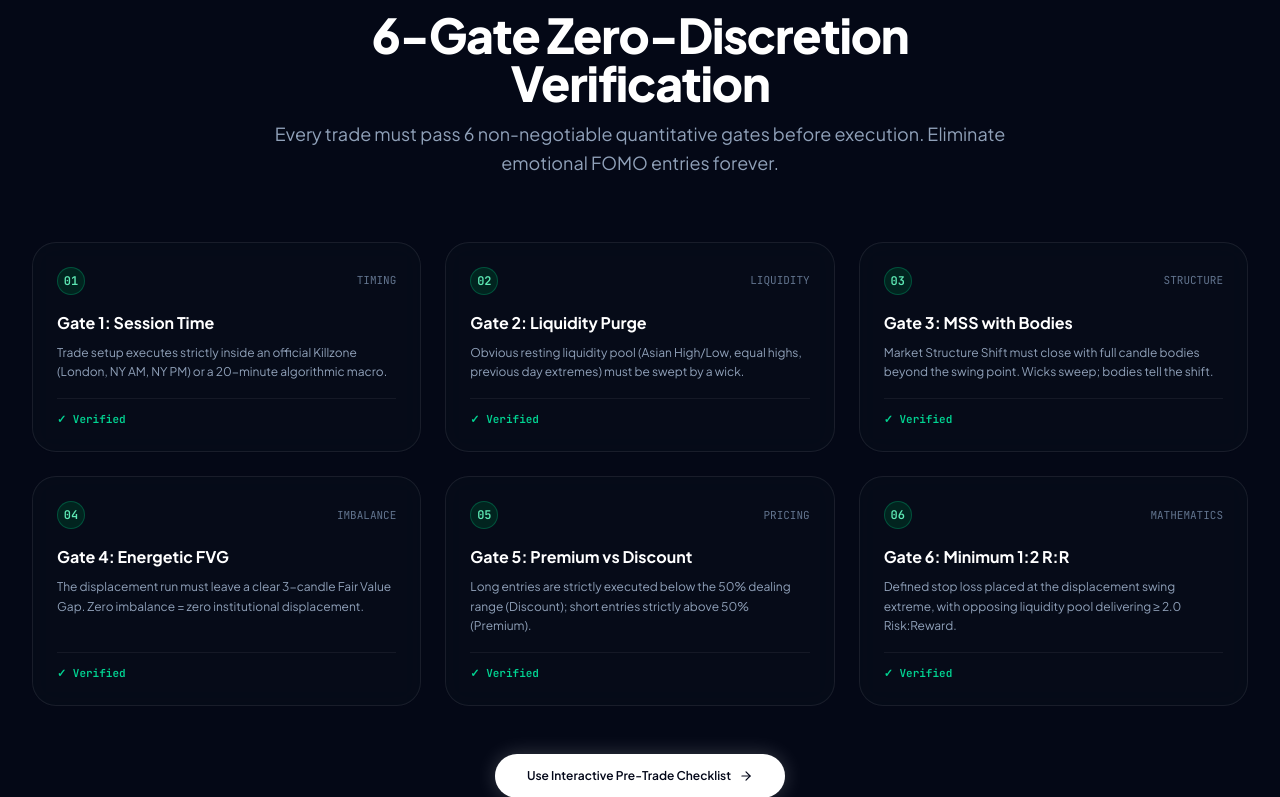
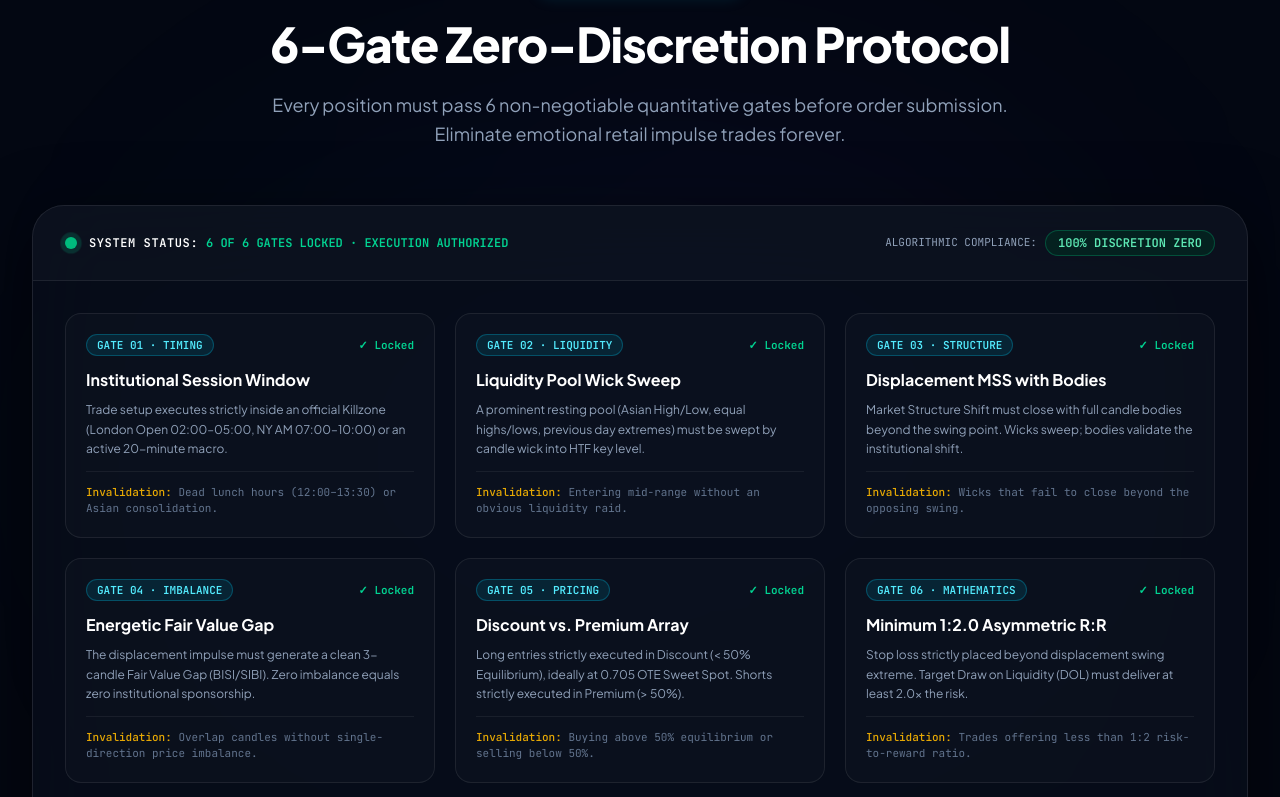
Before and after one commit to rimraf-adi/ict, a Next.js app: page / in a window 1280 px wide. Shown: the part 2523-3320 px from the top of the page. Built offline with nearby package versions, Linux system fonts and the light colour scheme.

Commit message:
redesign 6-gate execution verification chassis

```diff
--- a/src/app/page.tsx
+++ b/src/app/page.tsx
@@ -581,146 +581,219 @@ export default function HomePage() {
 
 
 
-      {/* FEATURE C: 6-GATE EXECUTION RULEBOOK */}
-      <section className="py-24 bg-[#040816] border-t border-white/[0.08]">
-        <div className="mx-auto max-w-7xl px-4 sm:px-6 lg:px-8">
+      {/* -------------------------------------------------------------------- */}
+      {/* 3. EXECUTION GOVERNANCE: 6-GATE PRE-FLIGHT VERIFICATION CHASSIS      */}
+      {/* -------------------------------------------------------------------- */}
+      <section className="py-24 bg-[#030712] border-t border-white/[0.08] relative overflow-hidden">
 
-          <div className="text-center max-w-3xl mx-auto mb-16">
-            <span className="px-3.5 py-1 rounded-full bg-purple-950/60 text-purple-300 text-xs font-mono font-semibold border border-purple-500/30">
-              03 / RISK GOVERNANCE
-            </span>
-            <h2 className="mt-4 text-3xl sm:text-5xl font-extrabold tracking-tight text-white">
-              6-Gate Zero-Discretion Verification
+        {/* Subtle background glow */}
+        <div className="absolute top-1/2 left-1/2 -translate-x-1/2 -translate-y-1/2 w-[800px] h-[500px] bg-gradient-to-tr from-cyan-500/10 via-blue-600/5 to-purple-600/10 rounded-full blur-[140px] pointer-events-none" />
+
+        <div className="relative mx-auto max-w-7xl px-4 sm:px-6 lg:px-8">
+
+          {/* Header */}
+          <div className="text-center max-w-3xl mx-auto mb-14">
+            <div className="inline-flex items-center gap-2 px-3.5 py-1 rounded-full bg-cyan-950/60 border border-cyan-500/30 text-cyan-300 text-xs font-mono font-medium shadow-[0_0_15px_rgba(6,182,212,0.15)] mb-4">
+              <span>✦</span>
+              <span>RISK GOVERNANCE ENGINE</span>
+            </div>
+            <h2 className="text-3xl sm:text-5xl font-extrabold tracking-tight text-white leading-tight">
+              6-Gate Zero-Discretion Protocol
             </h2>
-            <p className="mt-3 text-slate-400 text-base sm:text-lg leading-relaxed">
-              Every trade must pass 6 non-negotiable quantitative gates before execution. Eliminate emotional FOMO entries forever.
+            <p className="mt-4 text-slate-400 text-base sm:text-lg leading-relaxed">
+              Every position must pass 6 non-negotiable quantitative gates before order submission. Eliminate emotional retail impulse trades forever.
             </p>
           </div>
 
-          <div className="grid grid-cols-1 sm:grid-cols-2 lg:grid-cols-3 gap-6">
+          {/* Master Institutional Verification Chassis */}
+          <div className="rounded-[32px] border border-white/10 bg-[#080d1a]/85 backdrop-blur-2xl shadow-[0_20px_70px_rgba(0,0,0,0.6)] overflow-hidden">
+
+            {/* Chassis Header Bar */}
+            <div className="flex flex-wrap items-center justify-between gap-4 p-6 sm:px-8 border-b border-white/[0.08] bg-white/[0.02]">
+              <div className="flex items-center gap-3">
+                <span className="flex h-3 w-3 relative">
+                  <span className="animate-ping absolute inline-flex h-full w-full rounded-full bg-emerald-400 opacity-75" />
+                  <span className="relative inline-flex rounded-full h-3 w-3 bg-emerald-500" />
+                </span>
+                <div className="font-mono text-xs">
+                  <span className="font-bold text-white tracking-wider">SYSTEM STATUS: </span>
+                  <span className="text-emerald-400 font-semibold">6 OF 6 GATES LOCKED · EXECUTION AUTHORIZED</span>
+                </div>
+              </div>
+
+              <div className="flex items-center gap-2 text-xs font-mono">
+                <span className="text-slate-400 text-[11px] hidden sm:inline">ALGORITHMIC COMPLIANCE:</span>
+                <span className="px-3 py-1 rounded-full bg-emerald-950/60 border border-emerald-500/30 text-emerald-300 font-bold">
+                  100% DISCRETION ZERO
+                </span>
+              </div>
+            </div>
+
+            {/* The 6 Sequential Pipeline Gates */}
+            <div className="p-6 sm:p-8 grid grid-cols-1 md:grid-cols-2 lg:grid-cols-3 gap-5">
+
               {/* Gate 1 */}
-            <div className="p-6 rounded-[24px] bg-[#080d1a]/70 border border-white/[0.08] hover:border-emerald-500/30 flex flex-col justify-between backdrop-blur-md transition-all hover:-translate-y-1">
+              <div className="group relative rounded-2xl border border-white/[0.08] bg-white/[0.02] hover:bg-white/[0.04] p-5 transition-all duration-200 hover:border-cyan-500/40 flex flex-col justify-between">
                 <div>
-                <div className="flex items-center justify-between mb-4">
-                  <span className="h-7 w-7 rounded-full bg-emerald-950/80 border border-emerald-500/30 text-emerald-300 font-mono text-xs font-bold flex items-center justify-center">
-                    01
+                  <div className="flex items-center justify-between mb-3">
+                    <span className="px-2.5 py-0.5 rounded-full bg-cyan-950/60 border border-cyan-500/30 font-mono text-[11px] font-bold text-cyan-300">
+                      GATE 01 · TIMING
                     </span>
-                  <span className="text-[11px] font-mono text-slate-500 uppercase">Timing</span>
+                    <span className="text-[11px] font-mono text-emerald-400 font-semibold flex items-center gap-1">
+                      <span>✓ Locked</span>
+                    </span>
                   </div>
-                <h4 className="text-base font-bold text-white mb-2">Gate 1: Session Time</h4>
-                <p className="text-xs text-slate-400 leading-relaxed font-sans">
-                  Trade setup executes strictly inside an official Killzone (London, NY AM, NY PM) or a 20-minute algorithmic macro.
+                  <h4 className="text-base font-bold text-white mb-2 group-hover:text-cyan-200 transition-colors">
+                    Institutional Session Window
+                  </h4>
+                  <p className="text-xs text-slate-400 leading-relaxed font-sans mb-3">
+                    Trade setup executes strictly inside an official Killzone (London Open 02:00–05:00, NY AM 07:00–10:00) or an active 20-minute macro.
                   </p>
                 </div>
-              <div className="mt-4 pt-3 border-t border-white/[0.06] font-mono text-[11px] text-emerald-400 font-semibold flex items-center gap-1.5">
-                <span>✓ Verified</span>
+                <div className="pt-3 border-t border-white/[0.06] text-[11px] font-mono text-slate-500">
+                  <span className="text-amber-400/90 font-medium">Invalidation: </span>
+                  <span>Dead lunch hours (12:00–13:30) or Asian consolidation.</span>
                 </div>
               </div>
 
               {/* Gate 2 */}
-            <div className="p-6 rounded-[24px] bg-[#080d1a]/70 border border-white/[0.08] hover:border-emerald-500/30 flex flex-col justify-between backdrop-blur-md transition-all hover:-translate-y-1">
+              <div className="group relative rounded-2xl border border-white/[0.08] bg-white/[0.02] hover:bg-white/[0.04] p-5 transition-all duration-200 hover:border-cyan-500/40 flex flex-col justify-between">
                 <div>
-                <div className="flex items-center justify-between mb-4">
-                  <span className="h-7 w-7 rounded-full bg-emerald-950/80 border border-emerald-500/30 text-emerald-300 font-mono text-xs font-bold flex items-center justify-center">
-                    02
+                  <div className="flex items-center justify-between mb-3">
+                    <span className="px-2.5 py-0.5 rounded-full bg-cyan-950/60 border border-cyan-500/30 font-mono text-[11px] font-bold text-cyan-300">
+                      GATE 02 · LIQUIDITY
                     </span>
-                  <span className="text-[11px] font-mono text-slate-500 uppercase">Liquidity</span>
+                    <span className="text-[11px] font-mono text-emerald-400 font-semibold flex items-center gap-1">
+                      <span>✓ Locked</span>
+                    </span>
                   </div>
-                <h4 className="text-base font-bold text-white mb-2">Gate 2: Liquidity Purge</h4>
-                <p className="text-xs text-slate-400 leading-relaxed font-sans">
-                  Obvious resting liquidity pool (Asian High/Low, equal highs, previous day extremes) must be swept by a wick.
+                  <h4 className="text-base font-bold text-white mb-2 group-hover:text-cyan-200 transition-colors">
+                    Liquidity Pool Wick Sweep
+                  </h4>
+                  <p className="text-xs text-slate-400 leading-relaxed font-sans mb-3">
+                    A prominent resting pool (Asian High/Low, equal highs/lows, previous day extremes) must be swept by candle wick into HTF key level.
                   </p>
                 </div>
-              <div className="mt-4 pt-3 border-t border-white/[0.06] font-mono text-[11px] text-emerald-400 font-semibold flex items-center gap-1.5">
-                <span>✓ Verified</span>
+                <div className="pt-3 border-t border-white/[0.06] text-[11px] font-mono text-slate-500">
+                  <span className="text-amber-400/90 font-medium">Invalidation: </span>
+                  <span>Entering mid-range without an obvious liquidity raid.</span>
                 </div>
               </div>
 
               {/* Gate 3 */}
-            <div className="p-6 rounded-[24px] bg-[#080d1a]/70 border border-white/[0.08] hover:border-emerald-500/30 flex flex-col justify-between backdrop-blur-md transition-all hover:-translate-y-1">
+              <div className="group relative rounded-2xl border border-white/[0.08] bg-white/[0.02] hover:bg-white/[0.04] p-5 transition-all duration-200 hover:border-cyan-500/40 flex flex-col justify-between">
                 <div>
-                <div className="flex items-center justify-between mb-4">
-                  <span className="h-7 w-7 rounded-full bg-emerald-950/80 border border-emerald-500/30 text-emerald-300 font-mono text-xs font-bold flex items-center justify-center">
-                    03
+                  <div className="flex items-center justify-between mb-3">
+                    <span className="px-2.5 py-0.5 rounded-full bg-cyan-950/60 border border-cyan-500/30 font-mono text-[11px] font-bold text-cyan-300">
+                      GATE 03 · STRUCTURE
                     </span>
-                  <span className="text-[11px] font-mono text-slate-500 uppercase">Structure</span>
+                    <span className="text-[11px] font-mono text-emerald-400 font-semibold flex items-center gap-1">
+                      <span>✓ Locked</span>
+                    </span>
                   </div>
-                <h4 className="text-base font-bold text-white mb-2">Gate 3: MSS with Bodies</h4>
-                <p className="text-xs text-slate-400 leading-relaxed font-sans">
-                  Market Structure Shift must close with full candle bodies beyond the swing point. Wicks sweep; bodies tell the shift.
+                  <h4 className="text-base font-bold text-white mb-2 group-hover:text-cyan-200 transition-colors">
+                    Displacement MSS with Bodies
+                  </h4>
+                  <p className="text-xs text-slate-400 leading-relaxed font-sans mb-3">
+                    Market Structure Shift must close with full candle bodies beyond the swing point. Wicks sweep; bodies validate the institutional shift.
                   </p>
                 </div>
-              <div className="mt-4 pt-3 border-t border-white/[0.06] font-mono text-[11px] text-emerald-400 font-semibold flex items-center gap-1.5">
-                <span>✓ Verified</span>
+                <div className="pt-3 border-t border-white/[0.06] text-[11px] font-mono text-slate-500">
+                  <span className="text-amber-400/90 font-medium">Invalidation: </span>
+                  <span>Wicks that fail to close beyond the opposing swing.</span>
                 </div>
               </div>
 
               {/* Gate 4 */}
-            <div className="p-6 rounded-[24px] bg-[#080d1a]/70 border border-white/[0.08] hover:border-emerald-500/30 flex flex-col justify-between backdrop-blur-md transition-all hover:-translate-y-1">
+              <div className="group relative rounded-2xl border border-white/[0.08] bg-white/[0.02] hover:bg-white/[0.04] p-5 transition-all duration-200 hover:border-cyan-500/40 flex flex-col justify-between">
                 <div>
-                <div className="flex items-center justify-between mb-4">
-                  <span className="h-7 w-7 rounded-full bg-emerald-950/80 border border-emerald-500/30 text-emerald-300 font-mono text-xs font-bold flex items-center justify-center">
-                    04
+                  <div className="flex items-center justify-between mb-3">
+                    <span className="px-2.5 py-0.5 rounded-full bg-cyan-950/60 border border-cyan-500/30 font-mono text-[11px] font-bold text-cyan-300">
+                      GATE 04 · IMBALANCE
                     </span>
-                  <span className="text-[11px] font-mono text-slate-500 uppercase">Imbalance</span>
+                    <span className="text-[11px] font-mono text-emerald-400 font-semibold flex items-center gap-1">
+                      <span>✓ Locked</span>
+                    </span>
                   </div>
-                <h4 className="text-base font-bold text-white mb-2">Gate 4: Energetic FVG</h4>
-                <p className="text-xs text-slate-400 leading-relaxed font-sans">
-                  The displacement run must leave a clear 3-candle Fair Value Gap. Zero imbalance = zero institutional displacement.
+                  <h4 className="text-base font-bold text-white mb-2 group-hover:text-cyan-200 transition-colors">
+                    Energetic Fair Value Gap
+                  </h4>
+                  <p className="text-xs text-slate-400 leading-relaxed font-sans mb-3">
+                    The displacement impulse must generate a clean 3-candle Fair Value Gap (BISI/SIBI). Zero imbalance equals zero institutional sponsorship.
                   </p>
                 </div>
-              <div className="mt-4 pt-3 border-t border-white/[0.06] font-mono text-[11px] text-emerald-400 font-semibold flex items-center gap-1.5">
-                <span>✓ Verified</span>
+                <div className="pt-3 border-t border-white/[0.06] text-[11px] font-mono text-slate-500">
+                  <span className="text-amber-400/90 font-medium">Invalidation: </span>
+                  <span>Overlap candles without single-direction price imbalance.</span>
                 </div>
               </div>
 
               {/* Gate 5 */}
-            <div className="p-6 rounded-[24px] bg-[#080d1a]/70 border border-white/[0.08] hover:border-emerald-500/30 flex flex-col justify-between backdrop-blur-md transition-all hover:-translate-y-1">
+              <div className="group relative rounded-2xl border border-white/[0.08] bg-white/[0.02] hover:bg-white/[0.04] p-5 transition-all duration-200 hover:border-cyan-500/40 flex flex-col justify-between">
                 <div>
-                <div className="flex items-center justify-between mb-4">
-                  <span className="h-7 w-7 rounded-full bg-emerald-950/80 border border-emerald-500/30 text-emerald-300 font-mono text-xs font-bold flex items-center justify-center">
-                    05
+                  <div className="flex items-center justify-between mb-3">
+                    <span className="px-2.5 py-0.5 rounded-full bg-cyan-950/60 border border-cyan-500/30 font-mono text-[11px] font-bold text-cyan-300">
+                      GATE 05 · PRICING
                     </span>
-                  <span className="text-[11px] font-mono text-slate-500 uppercase">Pricing</span>
+                    <span className="text-[11px] font-mono text-emerald-400 font-semibold flex items-center gap-1">
+                      <span>✓ Locked</span>
+                    </span>
                   </div>
-                <h4 className="text-base font-bold text-white mb-2">Gate 5: Premium vs Discount</h4>
-                <p className="text-xs text-slate-400 leading-relaxed font-sans">
-                  Long entries are strictly executed below the 50% dealing range (Discount); short entries strictly above 50% (Premium).
+                  <h4 className="text-base font-bold text-white mb-2 group-hover:text-cyan-200 transition-colors">
+                    Discount vs. Premium Array
+                  </h4>
+                  <p className="text-xs text-slate-400 leading-relaxed font-sans mb-3">
+                    Long entries strictly executed in Discount (&lt; 50% Equilibrium), ideally at 0.705 OTE Sweet Spot. Shorts strictly executed in Premium (&gt; 50%).
                   </p>
                 </div>
-              <div className="mt-4 pt-3 border-t border-white/[0.06] font-mono text-[11px] text-emerald-400 font-semibold flex items-center gap-1.5">
-                <span>✓ Verified</span>
+                <div className="pt-3 border-t border-white/[0.06] text-[11px] font-mono text-slate-500">
+                  <span className="text-amber-400/90 font-medium">Invalidation: </span>
+                  <span>Buying above 50% equilibrium or selling below 50%.</span>
                 </div>
               </div>
 
               {/* Gate 6 */}
-            <div className="p-6 rounded-[24px] bg-[#080d1a]/70 border border-white/[0.08] hover:border-emerald-500/30 flex flex-col justify-between backdrop-blur-md transition-all hover:-translate-y-1">
+              <div className="group relative rounded-2xl border border-white/[0.08] bg-white/[0.02] hover:bg-white/[0.04] p-5 transition-all duration-200 hover:border-cyan-500/40 flex flex-col justify-between">
                 <div>
-                <div className="flex items-center justify-between mb-4">
-                  <span className="h-7 w-7 rounded-full bg-emerald-950/80 border border-emerald-500/30 text-emerald-300 font-mono text-xs font-bold flex items-center justify-center">
-                    06
+                  <div className="flex items-center justify-between mb-3">
+                    <span className="px-2.5 py-0.5 rounded-full bg-cyan-950/60 border border-cyan-500/30 font-mono text-[11px] font-bold text-cyan-300">
+                      GATE 06 · MATHEMATICS
                     </span>
-                  <span className="text-[11px] font-mono text-slate-500 uppercase">Mathematics</span>
+                    <span className="text-[11px] font-mono text-emerald-400 font-semibold flex items-center gap-1">
+                      <span>✓ Locked</span>
+                    </span>
                   </div>
-                <h4 className="text-base font-bold text-white mb-2">Gate 6: Minimum 1:2 R:R</h4>
-                <p className="text-xs text-slate-400 leading-relaxed font-sans">
-                  Defined stop loss placed at the displacement swing extreme, with opposing liquidity pool delivering ≥ 2.0 Risk:Reward.
+                  <h4 className="text-base font-bold text-white mb-2 group-hover:text-cyan-200 transition-colors">
+                    Minimum 1:2.0 Asymmetric R:R
+                  </h4>
+                  <p className="text-xs text-slate-400 leading-relaxed font-sans mb-3">
+                    Stop loss strictly placed beyond displacement swing extreme. Target Draw on Liquidity (DOL) must deliver at least 2.0x the risk.
                   </p>
                 </div>
-              <div className="mt-4 pt-3 border-t border-white/[0.06] font-mono text-[11px] text-emerald-400 font-semibold flex items-center gap-1.5">
-                <span>✓ Verified</span>
-              </div>
+                <div className="pt-3 border-t border-white/[0.06] text-[11px] font-mono text-slate-500">
+                  <span className="text-amber-400/90 font-medium">Invalidation: </span>
+                  <span>Trades offering less than 1:2 risk-to-reward ratio.</span>
                 </div>
               </div>
 
-          <div className="mt-12 text-center">
+            </div>
+
+            {/* Chassis Footer Bar & Action */}
+            <div className="p-6 sm:px-8 border-t border-white/[0.08] bg-white/[0.02] flex flex-col sm:flex-row items-center justify-between gap-4">
+              <div className="text-xs font-mono text-slate-400 flex items-center gap-2">
+                <span className="text-cyan-400">✦</span>
+                <span>All 6 gates must pass simultaneously before order execution.</span>
+              </div>
+
               <Link
                 href="/checklist"
-              className="inline-flex items-center gap-2 px-8 py-3.5 rounded-full bg-white hover:bg-slate-100 text-slate-950 font-semibold text-xs shadow-[0_0_20px_rgba(255,255,255,0.2)] transition-all hover:scale-102"
+                className="px-6 py-2.5 rounded-full bg-white hover:bg-slate-100 text-slate-950 text-xs font-semibold shadow-[0_0_20px_rgba(255,255,255,0.2)] transition-all hover:scale-102 flex items-center gap-2"
               >
-              <span>Use Interactive Pre-Trade Checklist</span>
+                <span>Launch Interactive Pre-Trade Checklist</span>
                 <ArrowRight className="h-3.5 w-3.5" />
               </Link>
+            </div>
+
           </div>
 
         </div>
```
Lines whose indentation alone changed are shown as unchanged.
